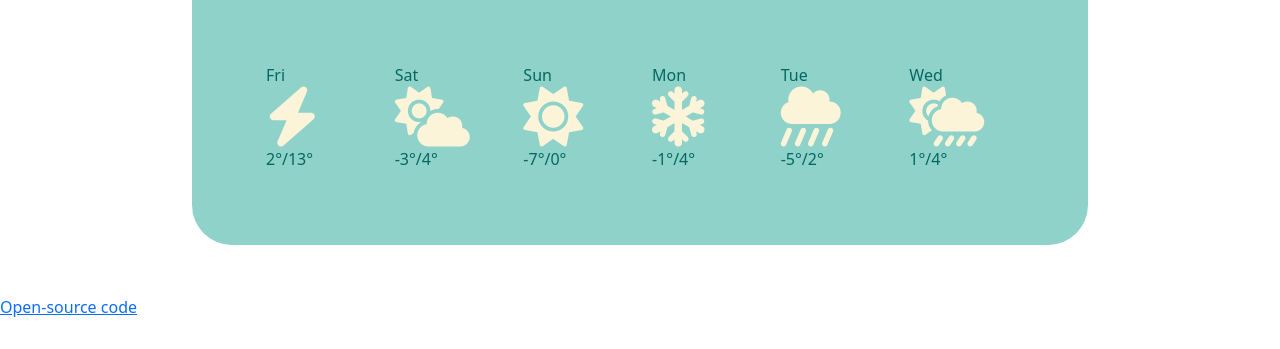
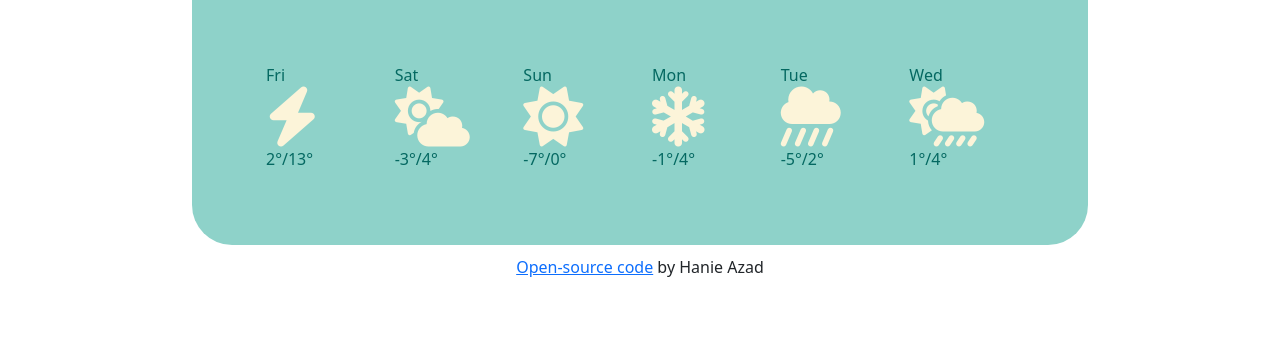
Before and after one commit to h4nie/myAwesomeApp, a plain HTML site: page index.html in a window 1280 px wide. Shown: the part 451-800 px from the top of the page. Drawn offline with nearby package versions, Linux system fonts and the light colour scheme.

Commit message:
changed Open Source Link HTML and CSS

```diff
--- a/index.html
+++ b/index.html
@@ -95,8 +95,9 @@
         </div>
       </div>
     </div>
-    <div>
-      <a href="https://github.com/h4nie/myAwesomeApp">Open-source code</a>
+    <div class="openSourceCodeLink">
+      <a href="https://github.com/h4nie/myAwesomeApp">Open-source code</a> by
+      Hanie Azad
     </div>
     <script src="script.js"></script>
   </body>
--- a/style.css
+++ b/style.css
@@ -3,7 +3,7 @@ h1 {
 }
 
 .frame {
-  margin: 50px auto;
+  margin: 50px auto 10px;
   padding: 50px;
   background: #8ed2c9;
   border-radius: 40px;
@@ -25,3 +25,8 @@ h1 {
   font-size: 60px;
   color: #fcf4d9;
 }
+.openSourceCodeLink {
+  text-align: center;
+  margin: 0 auto 50px;
+  text-decoration: none;
+}
```
